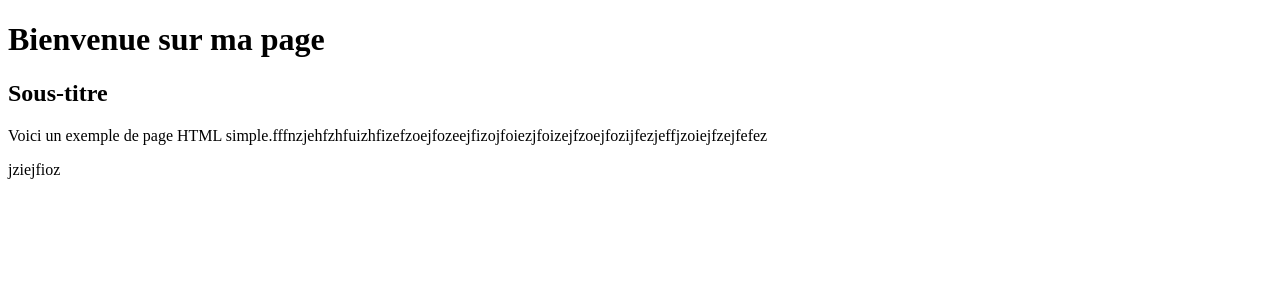
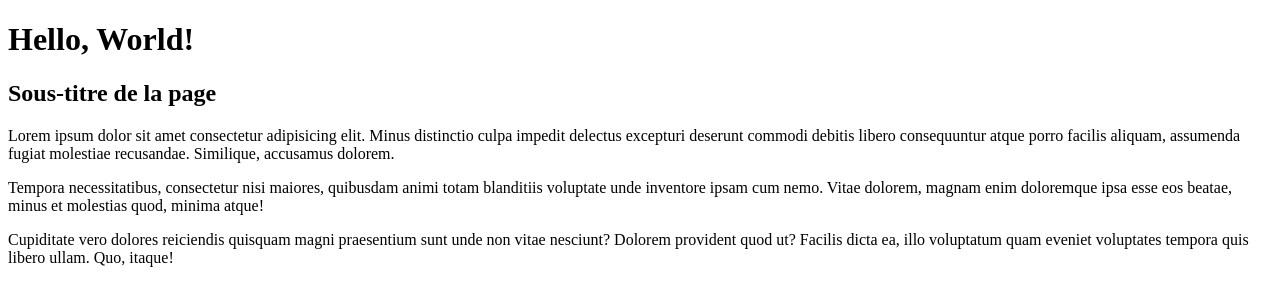
Before and after one commit to akra13006/ExerciceGit, a plain HTML site: page index.html in a window 1280 px wide. Drawn offline with Linux system fonts and the light colour scheme.

Commit message:
Modif HTML

```diff
--- a/index.html
+++ b/index.html
@@ -1,12 +1,16 @@
 <!DOCTYPE html>
-<html>
-    <head>
-        <title>Ma page</title>
-    </head>
-    <body>
-        <h1>Bienvenue sur ma page</h1>
-        <h2>Sous-titre</h2>
-        <p>Voici un exemple de page HTML simple.fffnzjehfzhfuizhfizefzoejfozeejfizojfoiezjfoizejfzoejfozijfezjeffjzoiejfzejfefez</p>
-        <p>jziejfioz</p>
-    </body>
+<html lang="fr">
+<head>
+    <meta charset="UTF-8">
+    <meta name="viewport" content="width=device-width, initial-scale=1.0">
+    <title>Document</title>
+    <meta name="description" content="Description de la page">
+</head>
+<body>
+    <h1>Hello, World!</h1>
+    <h2>Sous-titre de la page</h2>
+    <p>Lorem ipsum dolor sit amet consectetur adipisicing elit. Minus distinctio culpa impedit delectus excepturi deserunt commodi debitis libero consequuntur atque porro facilis aliquam, assumenda fugiat molestiae recusandae. Similique, accusamus dolorem.</p>
+    <p>Tempora necessitatibus, consectetur nisi maiores, quibusdam animi totam blanditiis voluptate unde inventore ipsam cum nemo. Vitae dolorem, magnam enim doloremque ipsa esse eos beatae, minus et molestias quod, minima atque!</p>
+    <p>Cupiditate vero dolores reiciendis quisquam magni praesentium sunt unde non vitae nesciunt? Dolorem provident quod ut? Facilis dicta ea, illo voluptatum quam eveniet voluptates tempora quis libero ullam. Quo, itaque!</p>
+</body>
 </html>
```
